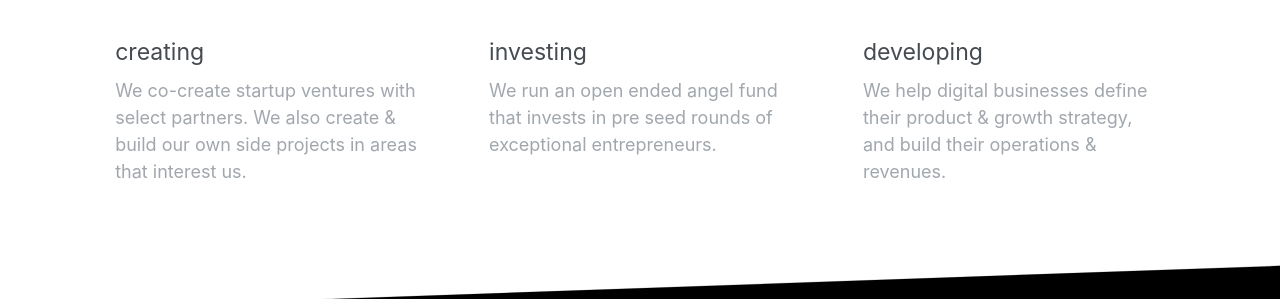
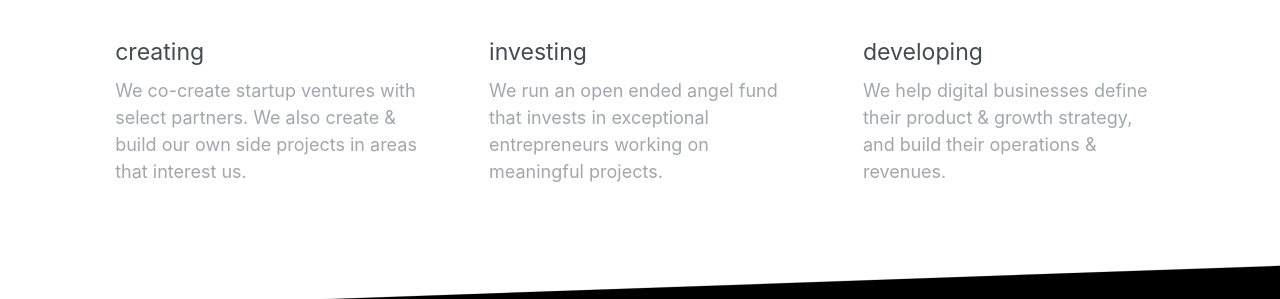
Before and after one commit to atticventures/site, a Jekyll site: the page built from _pages/home.html, in a window 1280 px wide. Shown: the part 1383-1682 px from the top of the page. Built offline with Jekyll 4.4.1, drawn with Linux system fonts in a browser that asks for light colours; our own code applies the rules of GitHub Pages for plain Markdown files.

Commit message:
Update home.html

```diff
--- a/_pages/home.html
+++ b/_pages/home.html
@@ -33,7 +33,7 @@ logo: nav-logo-yellow
 				</div>
 				<div class="cell">
 					<h5>Investing</h5>
-					<p>We run an open ended angel fund that invests in pre seed rounds of exceptional entrepreneurs.</p>
+					<p>We run an open ended angel fund that invests in exceptional entrepreneurs working on meaningful projects.</p>
 				</div>
 				<div class="cell">
 					<h5>Developing</h5>
```
